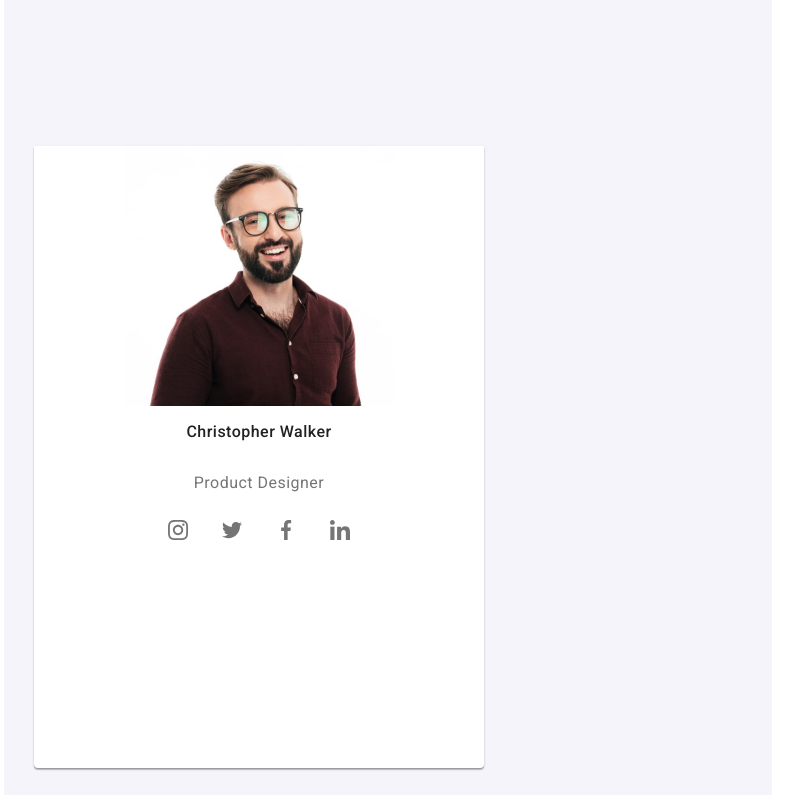
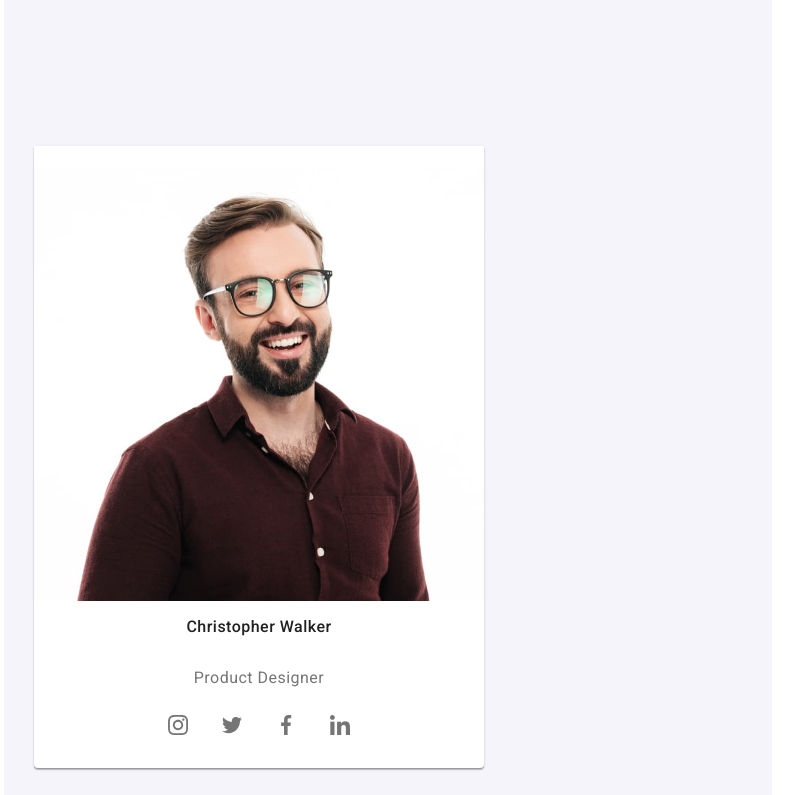
Before and after one commit to CosescuNicu/goit-markup-hw-07, a plain HTML site: page index.html in a window 1280 px wide. Shown: the part 1380-2175 px from the top of the page, without its empty margins (252-1055 px from the left). Drawn offline with nearby package versions, Linux system fonts and the light colour scheme.

Commit message:
small changes

```diff
--- a/css/styles.css
+++ b/css/styles.css
@@ -1297,14 +1297,17 @@ input[type="checkbox"]:checked:after {
     flex-direction: column;
     padding: 30px 15px;
   }
+  img {
+    width: 100%;
+  }
   .member-card {
     width: 450px;
     height: 622px;
     flex-shrink: 0;
+    justify-content: center;
   }
   .regular-clients {
     width: 450px;
-    height: 399px;
     flex-shrink: 0;
     top: 4395px;
     left: 15px;
```
